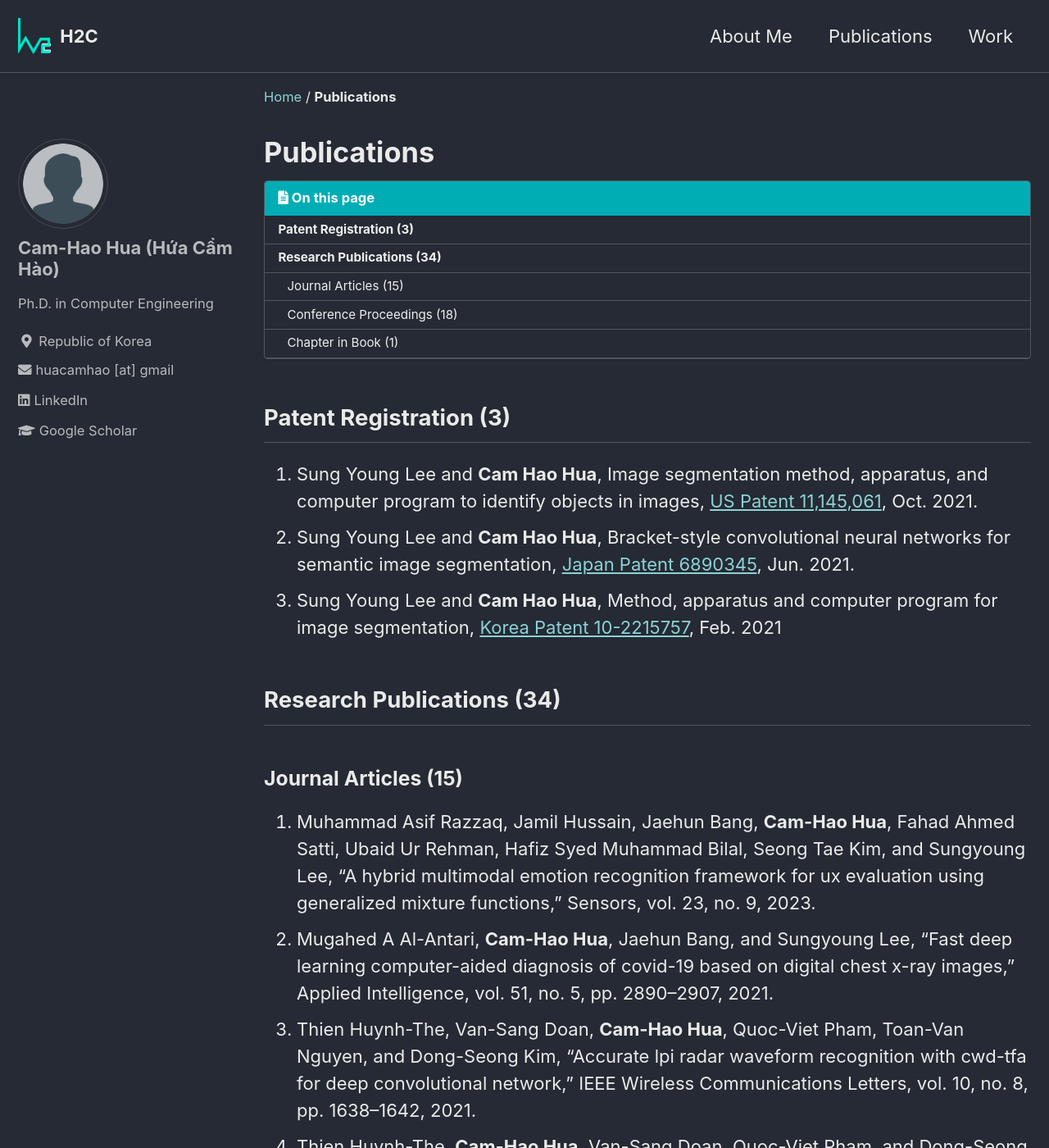
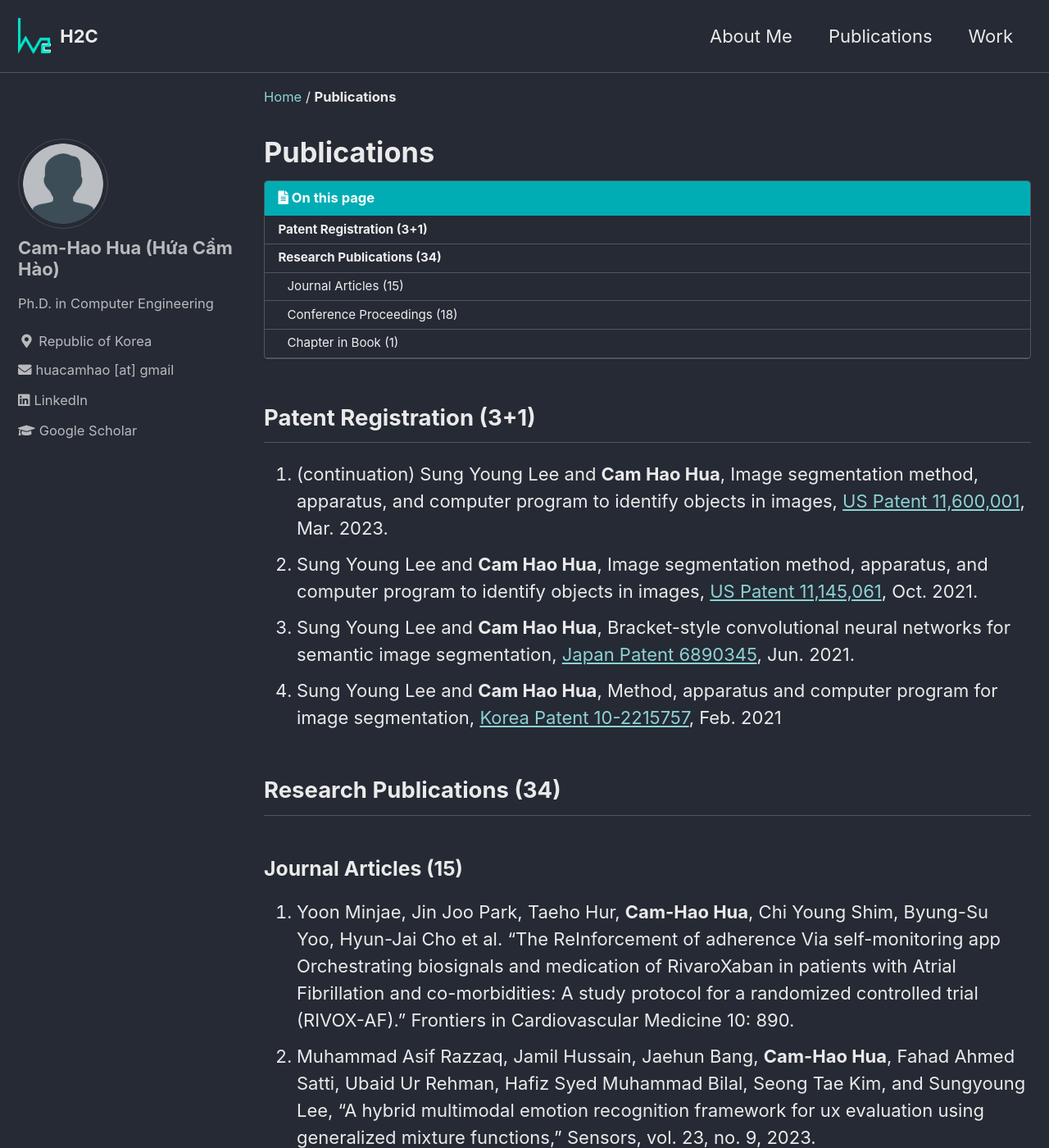
Before and after one commit to camhao168/camhao168.github.io, a Jekyll site: the page built from _pages/publications.md, in a window 1280 px wide and 1400 px high. Shown: the whole window at 82% size. Built offline with Jekyll 4.4.1, drawn with Linux system fonts in a browser that asks for light colours; cached includes are drawn as plain includes; some of the changed text lies outside the part shown.

Commit message:
Update publications.md

```diff
--- a/_pages/publications.md
+++ b/_pages/publications.md
@@ -4,32 +4,34 @@ permalink: /publications/
 toc: true
 toc_sticky: true
 classes: wide
-date: 2023-05-02T23:39:19+00:00
+date: 2023-05-22T20:40:19+00:00
 ---
 
-## Patent Registration (3)
-1. Sung Young Lee and **Cam Hao Hua**, Image segmentation method, apparatus, and computer program to identify objects in images, [US Patent 11,145,061](https://patents.google.com/patent/US11145061B2), Oct. 2021.
-2. Sung Young Lee and **Cam Hao Hua**, Bracket-style convolutional neural networks for semantic image segmentation, [Japan Patent 6890345](https://patents.google.com/patent/JP6890345B2/en), Jun. 2021.
-3. Sung Young Lee and **Cam Hao Hua**, Method, apparatus and computer program for image segmentation, [Korea Patent 10-2215757](https://patents.google.com/patent/KR102215757B1/en), Feb. 2021
+## Patent Registration (3+1)
+1. (continuation) Sung Young Lee and **Cam Hao Hua**, Image segmentation method, apparatus, and computer program to identify objects in images, [US Patent 11,600,001](https://patents.google.com/patent/US11600001B2), Mar. 2023.
+2. Sung Young Lee and **Cam Hao Hua**, Image segmentation method, apparatus, and computer program to identify objects in images, [US Patent 11,145,061](https://patents.google.com/patent/US11145061B2), Oct. 2021.
+3. Sung Young Lee and **Cam Hao Hua**, Bracket-style convolutional neural networks for semantic image segmentation, [Japan Patent 6890345](https://patents.google.com/patent/JP6890345B2/en), Jun. 2021.
+4. Sung Young Lee and **Cam Hao Hua**, Method, apparatus and computer program for image segmentation, [Korea Patent 10-2215757](https://patents.google.com/patent/KR102215757B1/en), Feb. 2021
 
 ## Research Publications (34)
 
 ### Journal Articles (15)
-1. Muhammad Asif Razzaq, Jamil Hussain, Jaehun Bang, **Cam-Hao Hua**, Fahad Ahmed Satti, Ubaid Ur Rehman, Hafiz Syed Muhammad Bilal, Seong Tae Kim, and Sungyoung Lee, “A hybrid multimodal emotion recognition framework for ux evaluation using generalized mixture functions,” Sensors, vol. 23, no. 9, 2023.
-2. Mugahed A Al-Antari, **Cam-Hao Hua**, Jaehun Bang, and Sungyoung Lee, “Fast deep learning computer-aided diagnosis of covid-19 based on digital chest x-ray images,” Applied Intelligence, vol. 51, no. 5, pp. 2890–2907, 2021.
-3. Thien Huynh-The, Van-Sang Doan, **Cam-Hao Hua**, Quoc-Viet Pham, Toan-Van Nguyen, and Dong-Seong Kim, “Accurate lpi radar waveform recognition with cwd-tfa for deep convolutional network,” IEEE Wireless Communications Letters, vol. 10, no. 8, pp. 1638–1642, 2021.
-4. Thien Huynh-The, **Cam-Hao Hua**, Van-Sang Doan, Quoc-Viet Pham, and Dong-Seong Kim, “Accurate deep cnn-based waveform recognition for intelligent radar systems,” IEEE Communications Letters, vol. 25, no. 9, pp. 2938–2942, 2021.
-5. **Cam-Hao Hua**, Thien Huynh-The, Sung-Ho Bae, and Sungyoung Lee, “Cross-attentional bracket-shaped convolutional network for semantic image segmentation,” Information Sciences, vol. 539, pp. 277–294, 2020. [Link](https://www.sciencedirect.com/science/article/pii/S0020025520306101?via%3Dihub)
-6. **Cam-Hao Hua**, Kiyoung Kim, Thien Huynh-The, Jong In You, Seung-Young Yu, Thuong Le-Tien, Sung-Ho Bae, and Sungyoung Lee, “Convolutional network with twofold feature augmentation for diabetic retinopathy recognition from multi-modal images,” IEEE Journal of Biomedical and Health Informatics, vol. 25, no. 7, pp. 2686–2697, 2020. [Link](https://ieeexplore.ieee.org/document/9277518)
-7. Thien Huynh-The, **Cam-Hao Hua**, Trung-Thanh Ngo, and Dong-Seong Kim, “Image representation of pose-transition feature for 3d skeleton-based action recognition,” Information Sciences, vol. 513, pp. 112–126, 2020.
-8. Thien Huynh-The, **Cam-Hao Hua**, Quoc-Viet Pham, and Dong-Seong Kim, “Mcnet: An efficient cnn architecture for robust automatic modulation classification,” IEEE Communications Letters, vol. 24, no. 4, pp. 811–815, 2020.
-9. Thien Huynh-The, **Cam-Hao Hua**, Nguyen Anh Tu, and Dong-Seong Kim, “Learning 3d spatiotemporal gait feature by convolutional network for person identification,” Neurocomputing, vol. 397, pp. 192–202, 2020.
-10. Thien Huynh-The, **Cam-Hao Hua**, Nguyen Anh Tu, and Dong-Seong Kim, “Physical activity recognition with statistical-deep fusion model using multiple sensory data for smart health,” IEEE Internet of Things Journal, vol. 8, no. 3, pp. 1533–1543, 2020.
-11. **Cam-Hao Hua**, Thien Huynh-The, Kiyoung Kim, Seung-Young Yu, Thuong Le-Tien, Gwang Hoon Park, Jaehun Bang, Wajahat Ali Khan, Sung-Ho Bae, and Sungyoung Lee, “Bimodal learning via trilogy of skip-connection deep networks for diabetic retinopathy risk progression identification,” International Journal of Medical Informatics, vol. 132, p. 103 926, 2019. [Link](https://www.sciencedirect.com/science/article/pii/S1386505619303557?via%3Dihub)
-12. Thien Huynh-The, **Cam-Hao Hua**, and Dong-Seong Kim, “Encoding pose features to images with data augmentation for 3-d action recognition,” IEEE Transactions on Industrial Informatics, vol. 16, no. 5, pp. 3100–3111, 2019.
-13. Thien Huynh-The, **Cam-Hao Hua**, Nguyen Anh Tu, and Dong-Seong Kim, “Locally statistical dual-mode background subtraction approach,” IEEE Access, vol. 7, pp. 9769–9782, 2019.
-14. Thien Huynh-The, **Cam-Hao Hua**, Nguyen Anh Tu, Taeho Hur, Jaehun Bang, Dohyeong Kim, Muhammad Bilal Amin, Byeong Ho Kang, Hyonwoo Seung, and Sungyoung Lee, “Selective bit embedding scheme for robust blind color image watermarking,” Information Sciences, vol. 426, pp. 1–18, 2018.
-15. Thien Huynh-The, **Cam-Hao Hua**, Nguyen Anh Tu, Taeho Hur, Jaehun Bang, Dohyeong Kim, Muhammad Bilal Amin, Byeong Ho Kang, Hyonwoo Seung, Soo-Yong Shin, et al., “Hierarchical topic modeling with pose-transition feature for action recognition using 3d skeleton data,” Information Sciences, vol. 444, pp. 20–35, 2018.
+1. Yoon Minjae, Jin Joo Park, Taeho Hur, **Cam-Hao Hua**, Chi Young Shim, Byung-Su Yoo, Hyun-Jai Cho et al. "The ReInforcement of adherence Via self-monitoring app Orchestrating biosignals and medication of RivaroXaban in patients with Atrial Fibrillation and co-morbidities: A study protocol for a randomized controlled trial (RIVOX-AF)." Frontiers in Cardiovascular Medicine 10: 890.
+2. Muhammad Asif Razzaq, Jamil Hussain, Jaehun Bang, **Cam-Hao Hua**, Fahad Ahmed Satti, Ubaid Ur Rehman, Hafiz Syed Muhammad Bilal, Seong Tae Kim, and Sungyoung Lee, “A hybrid multimodal emotion recognition framework for ux evaluation using generalized mixture functions,” Sensors, vol. 23, no. 9, 2023.
+3. Mugahed A Al-Antari, **Cam-Hao Hua**, Jaehun Bang, and Sungyoung Lee, “Fast deep learning computer-aided diagnosis of covid-19 based on digital chest x-ray images,” Applied Intelligence, vol. 51, no. 5, pp. 2890–2907, 2021.
+4. Thien Huynh-The, Van-Sang Doan, **Cam-Hao Hua**, Quoc-Viet Pham, Toan-Van Nguyen, and Dong-Seong Kim, “Accurate lpi radar waveform recognition with cwd-tfa for deep convolutional network,” IEEE Wireless Communications Letters, vol. 10, no. 8, pp. 1638–1642, 2021.
+5. Thien Huynh-The, **Cam-Hao Hua**, Van-Sang Doan, Quoc-Viet Pham, and Dong-Seong Kim, “Accurate deep cnn-based waveform recognition for intelligent radar systems,” IEEE Communications Letters, vol. 25, no. 9, pp. 2938–2942, 2021.
+6. **Cam-Hao Hua**, Thien Huynh-The, Sung-Ho Bae, and Sungyoung Lee, “Cross-attentional bracket-shaped convolutional network for semantic image segmentation,” Information Sciences, vol. 539, pp. 277–294, 2020. [Link](https://www.sciencedirect.com/science/article/pii/S0020025520306101?via%3Dihub)
+7. **Cam-Hao Hua**, Kiyoung Kim, Thien Huynh-The, Jong In You, Seung-Young Yu, Thuong Le-Tien, Sung-Ho Bae, and Sungyoung Lee, “Convolutional network with twofold feature augmentation for diabetic retinopathy recognition from multi-modal images,” IEEE Journal of Biomedical and Health Informatics, vol. 25, no. 7, pp. 2686–2697, 2020. [Link](https://ieeexplore.ieee.org/document/9277518)
+8. Thien Huynh-The, **Cam-Hao Hua**, Trung-Thanh Ngo, and Dong-Seong Kim, “Image representation of pose-transition feature for 3d skeleton-based action recognition,” Information Sciences, vol. 513, pp. 112–126, 2020.
+9. Thien Huynh-The, **Cam-Hao Hua**, Quoc-Viet Pham, and Dong-Seong Kim, “Mcnet: An efficient cnn architecture for robust automatic modulation classification,” IEEE Communications Letters, vol. 24, no. 4, pp. 811–815, 2020.
+10. Thien Huynh-The, **Cam-Hao Hua**, Nguyen Anh Tu, and Dong-Seong Kim, “Learning 3d spatiotemporal gait feature by convolutional network for person identification,” Neurocomputing, vol. 397, pp. 192–202, 2020.
+11. Thien Huynh-The, **Cam-Hao Hua**, Nguyen Anh Tu, and Dong-Seong Kim, “Physical activity recognition with statistical-deep fusion model using multiple sensory data for smart health,” IEEE Internet of Things Journal, vol. 8, no. 3, pp. 1533–1543, 2020.
+12. **Cam-Hao Hua**, Thien Huynh-The, Kiyoung Kim, Seung-Young Yu, Thuong Le-Tien, Gwang Hoon Park, Jaehun Bang, Wajahat Ali Khan, Sung-Ho Bae, and Sungyoung Lee, “Bimodal learning via trilogy of skip-connection deep networks for diabetic retinopathy risk progression identification,” International Journal of Medical Informatics, vol. 132, p. 103 926, 2019. [Link](https://www.sciencedirect.com/science/article/pii/S1386505619303557?via%3Dihub)
+13. Thien Huynh-The, **Cam-Hao Hua**, and Dong-Seong Kim, “Encoding pose features to images with data augmentation for 3-d action recognition,” IEEE Transactions on Industrial Informatics, vol. 16, no. 5, pp. 3100–3111, 2019.
+14. Thien Huynh-The, **Cam-Hao Hua**, Nguyen Anh Tu, and Dong-Seong Kim, “Locally statistical dual-mode background subtraction approach,” IEEE Access, vol. 7, pp. 9769–9782, 2019.
+15. Thien Huynh-The, **Cam-Hao Hua**, Nguyen Anh Tu, Taeho Hur, Jaehun Bang, Dohyeong Kim, Muhammad Bilal Amin, Byeong Ho Kang, Hyonwoo Seung, and Sungyoung Lee, “Selective bit embedding scheme for robust blind color image watermarking,” Information Sciences, vol. 426, pp. 1–18, 2018.
+16. Thien Huynh-The, **Cam-Hao Hua**, Nguyen Anh Tu, Taeho Hur, Jaehun Bang, Dohyeong Kim, Muhammad Bilal Amin, Byeong Ho Kang, Hyonwoo Seung, Soo-Yong Shin, et al., “Hierarchical topic modeling with pose-transition feature for action recognition using 3d skeleton data,” Information Sciences, vol. 444, pp. 20–35, 2018.
 
 ### Conference Proceedings (18)
 1. Mugahed A Al-Antari, **Cam-Hao Hua**, Jaehun Bang, Dong-Ju Choi, Sun Moo Kang, and Sungyoung Lee, “A rapid deep learning computer-aided diagnosis to simultaneously detect and classify the novel covid-19 pandemic,” in 2020 IEEE-EMBS Conference on Biomedical Engineering and Sciences (IECBES), IEEE, 2021, pp. 585–588.
```
